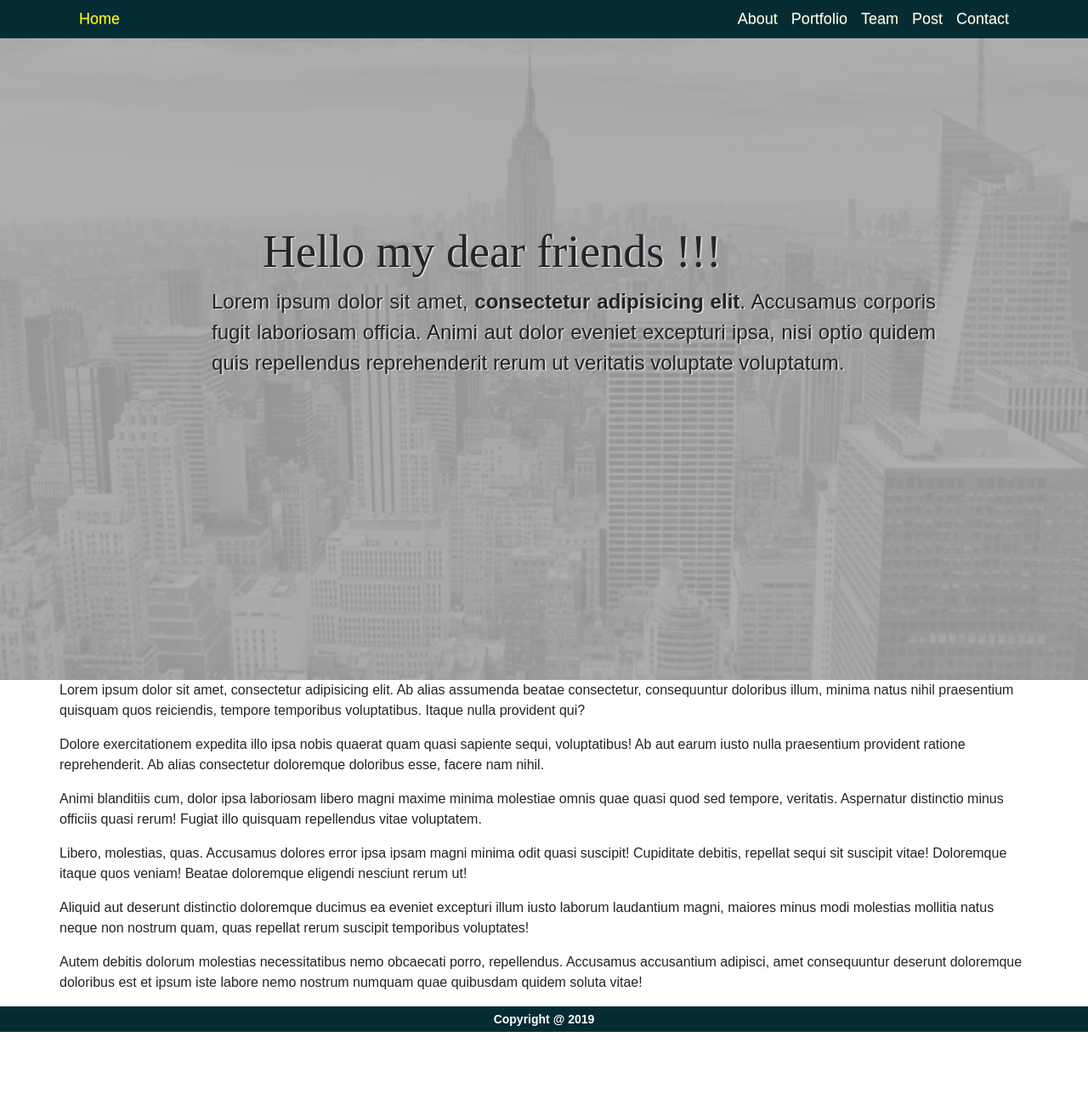
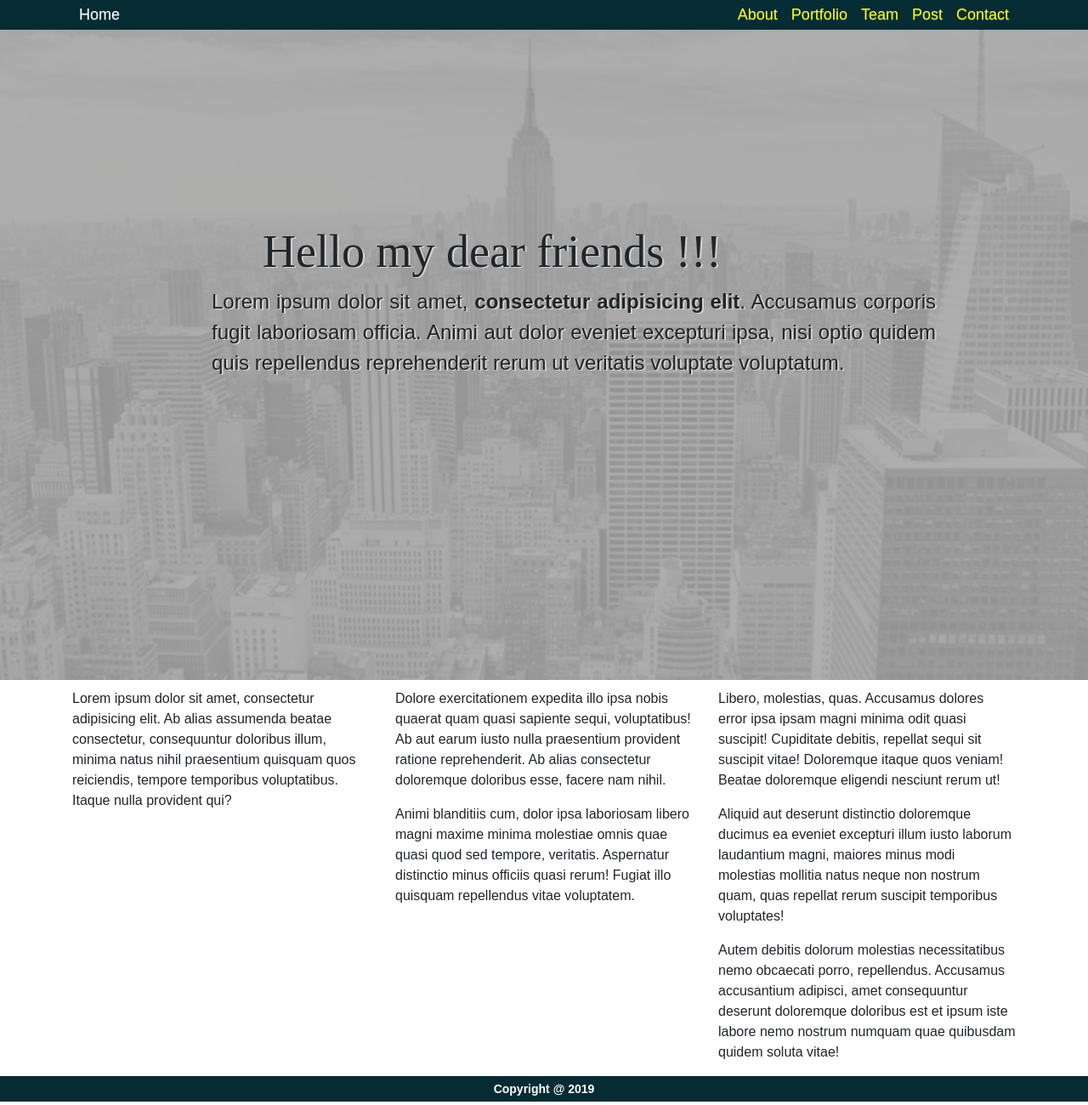
Before and after one commit to zamaneagra/My_Home_Work, a plain HTML site: page index.html in a window 1280 px wide. Shown: the whole page at 85% size. Before the commit the page ends 1244 px from the top, so only its background shows below. Drawn offline with Linux system fonts and the light colour scheme.

Commit message:
added row with columns

```diff
--- a/index.html
+++ b/index.html
@@ -70,15 +70,20 @@
 <section class="body">
     <div class="container">
         <div class="row">
+            <div class="col-lg-4">
             <p>Lorem ipsum dolor sit amet, consectetur adipisicing elit. Ab alias assumenda beatae consectetur,
                 consequuntur doloribus illum, minima natus nihil praesentium quisquam quos reiciendis, tempore
                 temporibus voluptatibus. Itaque nulla provident qui?</p>
+            </div>
+            <div class="col-lg-4">
             <p>Dolore exercitationem expedita illo ipsa nobis quaerat quam quasi sapiente sequi, voluptatibus! Ab aut
                 earum iusto nulla praesentium provident ratione reprehenderit. Ab alias consectetur doloremque doloribus
                 esse, facere nam nihil.</p>
             <p>Animi blanditiis cum, dolor ipsa laboriosam libero magni maxime minima molestiae omnis quae quasi quod
                 sed tempore, veritatis. Aspernatur distinctio minus officiis quasi rerum! Fugiat illo quisquam
                 repellendus vitae voluptatem.</p>
+            </div>
+            <div class="col-lg-4">
             <p>Libero, molestias, quas. Accusamus dolores error ipsa ipsam magni minima odit quasi suscipit! Cupiditate
                 debitis, repellat sequi sit suscipit vitae! Doloremque itaque quos veniam! Beatae doloremque eligendi
                 nesciunt rerum ut!</p>
@@ -88,6 +93,7 @@
             <p>Autem debitis dolorum molestias necessitatibus nemo obcaecati porro, repellendus. Accusamus accusantium
                 adipisci, amet consequuntur deserunt doloremque doloribus est et ipsum iste labore nemo nostrum numquam
                 quae quibusdam quidem soluta vitae!</p>
+            </div>
         </div>
     </div>
 </section>
--- a/styles/my.css
+++ b/styles/my.css
@@ -4,6 +4,10 @@
 
 body {
         font-family: 'PT Sans', sans-serif;
+}
+
+.body{
+        margin-top: 10px;
 }
 
 .contianer {
@@ -18,18 +22,20 @@ ul, li {
 /* change nav background color */
 .navbar {
         background-color: #062c33;
-        height: 45px;
-}
-/* change the link color */
-.navbar .navbar-nav .nav-link {
-        color: lightyellow;
+        height: 35px;
         font-size: 18px;
 }
+
 /* change the color of active or hovered links */
-.nav-item.active .nav-link,
+.nav-item, .nav-link {
+        color: yellow;
+}
+.nav-item.active .nav-link {
+        color: white;
+}
 .nav-item:focus .nav-link,
 .nav-item:hover .nav-link {
-        color: yellow;
+        color: white;
 }
 
 /* my header style */
```
